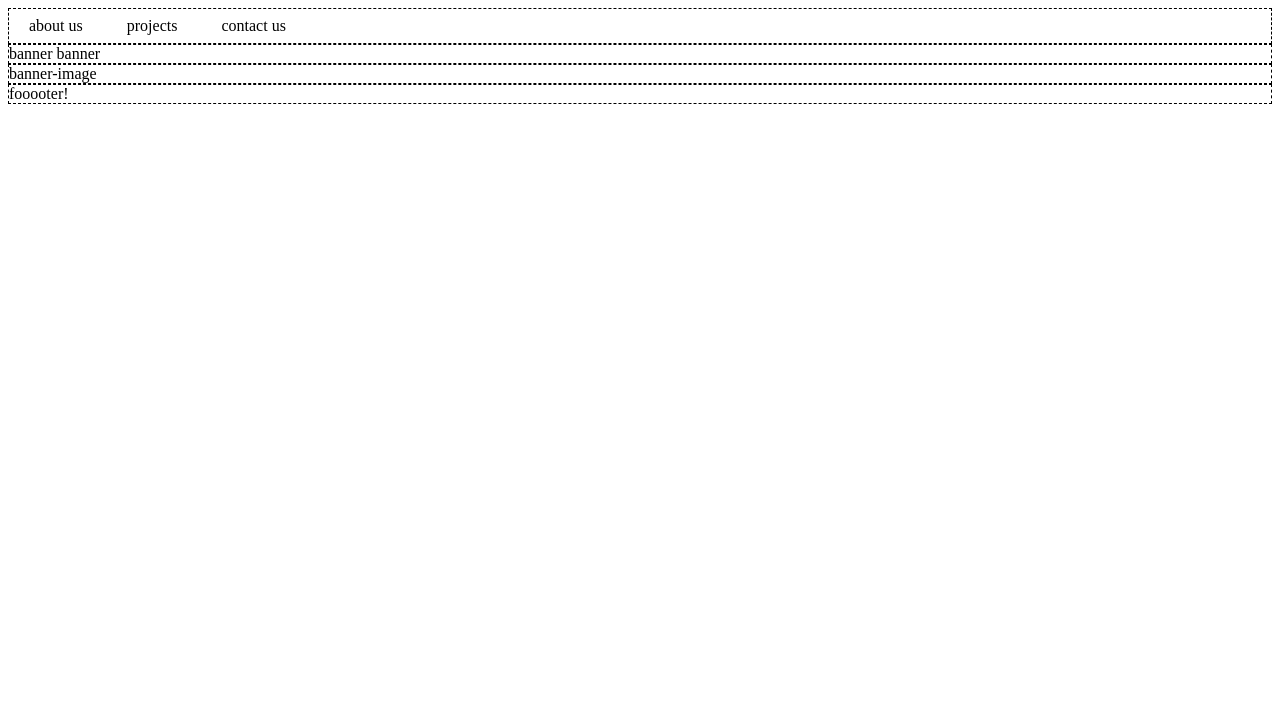
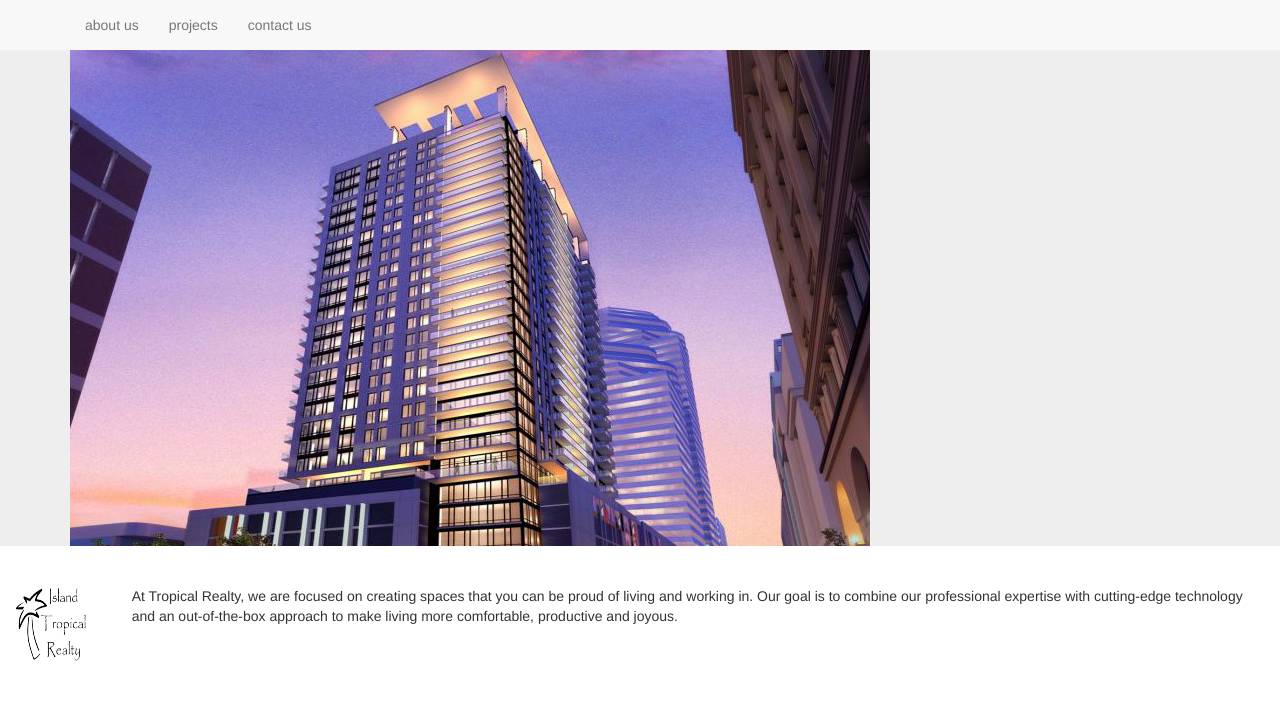
Before and after one commit to HarishHebbar/TropicR, a plain HTML site: page index.html in a window 1280 px wide. Drawn offline with nearby package versions, Linux system fonts and the light colour scheme.

Commit message:
Home page dev #1

```diff
--- a/content/styles/index.css
+++ b/content/styles/index.css
@@ -1,14 +1,20 @@
-#top-menu, #banner-logo, #footer, #banner-image {
-    border: 1px dashed #000000;
+.tr-content {
+    padding: 10px 15px;
 }
 
-#menu {
-    height: auto;
-    padding: 8px 0px;
-    margin: 0px;
+.tr-jumbotron {
+    padding: 0px 0px 0px 0px;
 }
 
-#menu li {
-    display: inline;
-    padding: 20px;
+.tr-jumbotron-image {
+    background: url("../images/placeholder_bigbanner.jpg") no-repeat;
+    background-size: cover;
 }
+
+.tr-icon {
+  background: url("../images/placeholder_banner.png");
+  background-size: 75px 75px;
+  width: 75px;
+  height: 75px;
+  background-repeat: no-repeat;
+};
--- a/index.html
+++ b/index.html
@@ -1,31 +1,57 @@
 <!DOCTYPE html>
 <html>
     <head>
+        <link type="text/css" rel="stylesheet" href="node_modules/bootflat/bootflat/css/bootflat.min.css" />
+        <link type="text/css" rel="stylesheet" href="node_modules/bootstrap/dist/css/bootstrap.min.css"/>
         <link type="text/css" rel="stylesheet" href="content/styles/index.css"/>
+        <!-- <script type="application/javascript" src="node_modules/bootstrap/dist/js/bootstrap.min.js"></script> -->
         <title>
             Welcome to Krishna Platinum High! - Tropical Reality
         </title>
     </head>
     <body>
-        <div id="main-content">
-            <div id="top-menu">
-                <div>
-                    <ul id="menu">
-                        <li>about us</li>
-                        <li>projects</li>
-                        <li>contact us</li>
-                    </ul>
+        <!-- MENU -->
+        <nav class="navbar-default">
+            <div class="container">
+                <ul class="nav navbar-nav">
+                    <li><a href="#">about us</a></li>
+                    <li><a href="#">projects</a></li>
+                    <li><a href="#">contact us</a></li>
+                </ul>
+            </div>
+        </nav>
+        <!-- MENU -->
+
+        <div class="jumbotron tr-jumbotron">
+            <div class="container">
+                <img src="content/images/placeholder_bigbanner.jpg" class="img-responsive" />
+            </div>
+        </div>
+
+        <div class="container-fluid tr-content">
+            <!-- Banner -->
+            <div class="row">
+                <div class="col-md-1">
+                    <div class="tr-icon"></div>
+                </div>
+                <div class="col-md-11">
+                    <p style="padding-left: 10px">
+                        At Tropical Realty, we are focused on creating spaces that you can be proud of living and working in.
+                        Our goal is to combine our professional expertise with cutting-edge technology and an out-of-the-box
+                        approach to make living more comfortable, productive and joyous.
+                    </p>
                 </div>
             </div>
-            <div id="banner-logo">
-                banner banner
+            <!-- Banner -->
+
+            <!-- large banner -->
+            <div class="row">
+                <div class="col-md-10" style="padding: 50px 0px 0px 100px">
+
+                    <!-- <img src="content/images/placeholder_bigbanner.jpg" class="img-responsive" /> -->
+                </div>
             </div>
-            <div id="banner-image">
-                banner-image
-            </div>
-            <div id="footer">
-                fooooter!
-            </div>
+            <!-- large banner -->
         </div>
     </body>
 </html>
```
Also changed, not shown: content/images/placeholder_banner.png (added), content/images/placeholder_bigbanner.jpg (added).
